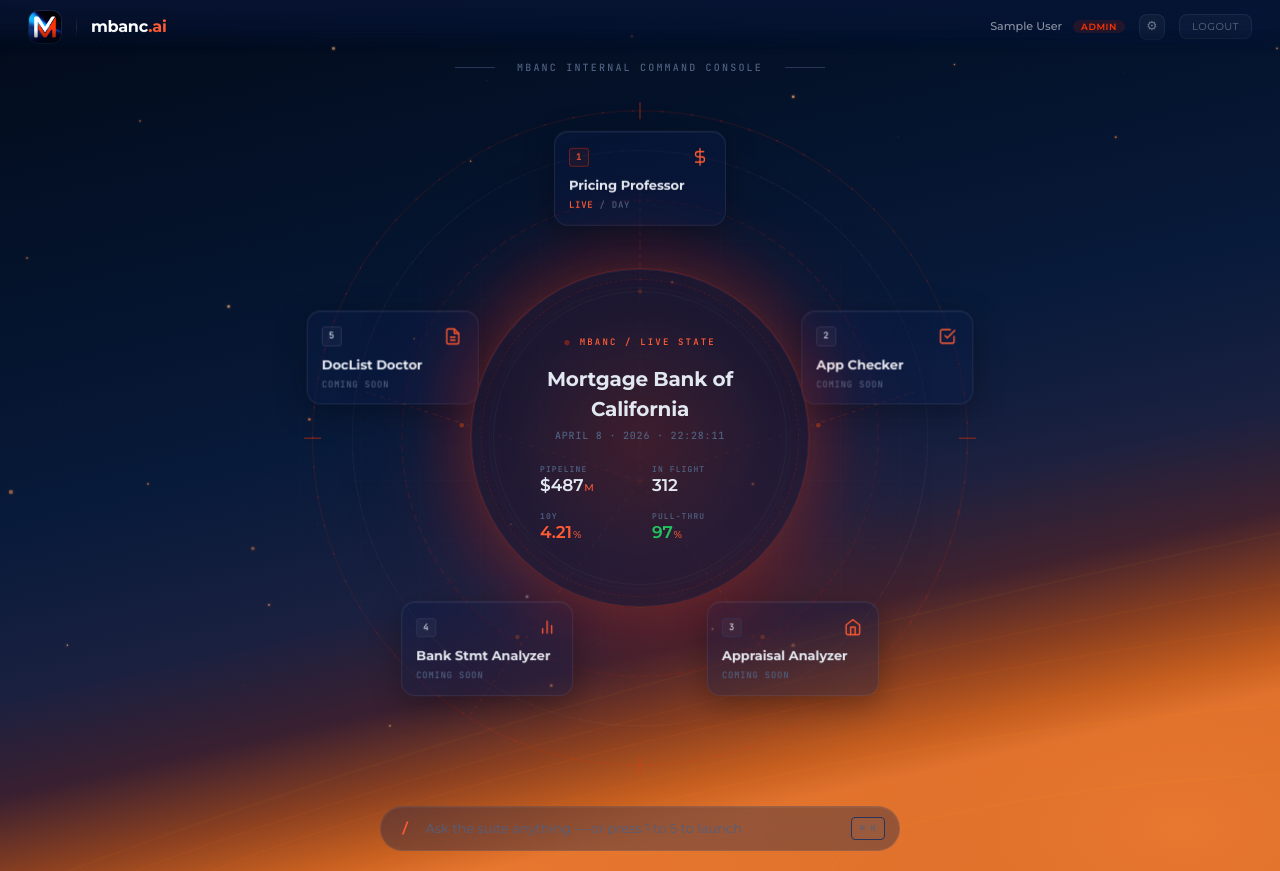
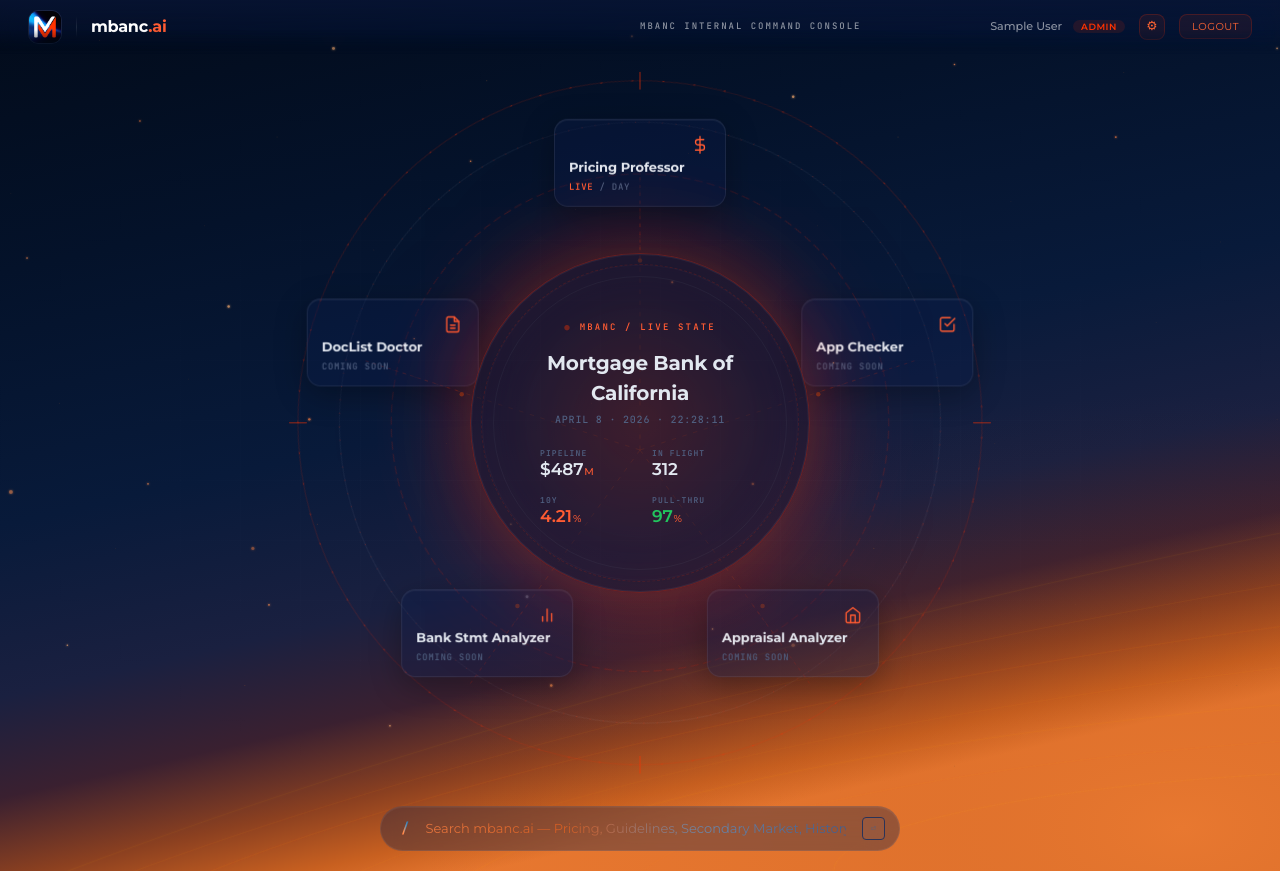
Before and after one commit to AhastingsMbanc/mbanc-ai-website, a Flask app: page / in a window 1280 px wide. Run offline with Flask 3, Linux system fonts and the light colour scheme; the visitor is signed in with stand-in values (Sample User, id 1).

Commit message:
console text in header, orange buttons, gradient search bar, no card numbers

```diff
--- a/templates/dashboard.html
+++ b/templates/dashboard.html
@@ -116,6 +116,18 @@
   }
   @keyframes navIn { from { opacity: 0; transform: translateX(-6px); } to { opacity: 1; transform: translateX(0); } }
 
+  .header-center {
+    position: absolute; left: 50%; transform: translateX(-50%);
+    font-family: "JetBrains Mono", monospace;
+    font-size: 9px;
+    color: rgba(255, 255, 255, 0.55);
+    text-transform: uppercase;
+    letter-spacing: 0.22em;
+    font-weight: 500;
+    opacity: 0; animation: navIn 0.5s 0.2s ease forwards;
+    pointer-events: none;
+  }
+
   .header-right {
     display: flex; align-items: center; gap: 14px;
     opacity: 0; animation: navIn 0.4s 0.3s ease forwards;
@@ -132,28 +144,30 @@
   .btn-settings {
     display: flex; align-items: center; justify-content: center;
     width: 26px; height: 26px; border-radius: 8px;
-    background: rgba(255, 255, 255, 0.04);
-    color: rgba(255, 255, 255, 0.4);
+    background: rgba(255, 51, 0, 0.08);
+    color: #ff6633;
     text-decoration: none; font-size: 0.9rem;
-    transition: all 0.25s; border: 1px solid rgba(255, 255, 255, 0.06);
+    transition: all 0.25s; border: 1px solid rgba(255, 51, 0, 0.2);
     cursor: pointer;
   }
   .btn-settings:hover {
-    background: rgba(255, 255, 255, 0.08);
-    color: #FF3300;
-    border-color: rgba(255, 51, 0, 0.3);
+    background: rgba(255, 51, 0, 0.15);
+    color: #ff4400;
+    border-color: rgba(255, 51, 0, 0.5);
+    box-shadow: 0 0 12px rgba(255, 51, 0, 0.15);
   }
   .btn-logout {
-    padding: 4px 12px; border: 1px solid rgba(255, 255, 255, 0.06);
-    border-radius: 8px; background: rgba(255, 255, 255, 0.03);
-    font-size: 0.72rem; cursor: pointer; color: rgba(255, 255, 255, 0.35);
+    padding: 4px 12px; border: 1px solid rgba(255, 51, 0, 0.2);
+    border-radius: 8px; background: rgba(255, 51, 0, 0.08);
+    font-size: 0.72rem; cursor: pointer; color: #ff6633;
     transition: all 0.25s; letter-spacing: 0.5px; text-transform: uppercase;
     text-decoration: none; font-family: inherit;
   }
   .btn-logout:hover {
-    background: rgba(255, 255, 255, 0.08);
-    border-color: rgba(255, 255, 255, 0.1);
-    color: rgba(255, 255, 255, 0.65);
+    background: rgba(255, 51, 0, 0.15);
+    border-color: rgba(255, 51, 0, 0.5);
+    color: #ff4400;
+    box-shadow: 0 0 12px rgba(255, 51, 0, 0.15);
   }
 
   /* ═══ CONSOLE ═══ */
@@ -169,29 +183,7 @@
     z-index: 2;
   }
 
-  .console-label {
-    font-family: "JetBrains Mono", monospace;
-    font-size: 10px;
-    color: var(--ink-3);
-    text-transform: uppercase;
-    letter-spacing: 0.22em;
-    margin-bottom: 16px;
-    display: flex;
-    align-items: center;
-    gap: 14px;
-    font-weight: 500;
-    opacity: 0;
-    animation: fadeIn 1s 0.2s forwards;
-    position: relative;
-    z-index: 30;
-  }
-  .console-label::before,
-  .console-label::after {
-    content: "";
-    width: 40px;
-    height: 1px;
-    background: var(--ink-4);
-  }
+  .console-label { display: none; }
   @keyframes fadeIn { to { opacity: 1; } }
 
   /* Ring container */
@@ -398,20 +390,10 @@
   .node-head {
     display: flex;
     align-items: center;
-    justify-content: space-between;
-    margin-bottom: 10px;
+    justify-content: flex-end;
+    margin-bottom: 4px;
   }
-  .node-key {
-    font-family: "JetBrains Mono", monospace;
-    font-size: 9px;
-    color: var(--red-2);
-    font-weight: 600;
-    padding: 2px 6px;
-    border: 1px solid rgba(255, 51, 0, 0.35);
-    border-radius: 3px;
-    background: rgba(255, 51, 0, 0.08);
-    letter-spacing: 0.04em;
-  }
+  .node-key { display: none; }
   .node-icon {
     width: 22px;
     height: 22px;
@@ -439,11 +421,7 @@
   }
   .node-stat b { color: var(--red-2); font-weight: 600; }
 
-  .node.soon .node-key {
-    color: var(--ink-2);
-    border-color: var(--ink-4);
-    background: rgba(232, 236, 245, 0.04);
-  }
+  .node.soon .node-key { display: none; }
 
   /* Spokes */
   .spokes {
@@ -473,7 +451,10 @@
   }
   .cmdbar .slash {
     font-family: "JetBrains Mono", monospace;
-    color: var(--red-2);
+    background: linear-gradient(90deg, #ff6633, #ff9050, #4a8ec0, #2a6090);
+    -webkit-background-clip: text;
+    -webkit-text-fill-color: transparent;
+    background-clip: text;
     font-size: 14px;
     font-weight: 600;
   }
@@ -486,8 +467,15 @@
     font-size: 13px;
     color: var(--ink);
     font-weight: 400;
+    caret-color: #ff6633;
   }
-  .cmdbar input::placeholder { color: var(--ink-3); }
+  .cmdbar input::placeholder {
+    background: linear-gradient(90deg, #ff8040, #e06020, #6090c0, #3060a0);
+    -webkit-background-clip: text;
+    -webkit-text-fill-color: transparent;
+    background-clip: text;
+    opacity: 0.8;
+  }
   .cmdbar .kbd {
     font-family: "JetBrains Mono", monospace;
     font-size: 9px;
@@ -804,6 +792,7 @@
     <div class="header-sep"></div>
     <h1 class="app-title"><span style="color: #ffffff;">mbanc</span><span style="color: var(--red-2);">.ai</span></h1>
   </div>
+  <div class="header-center">Mbanc Internal Command Console</div>
   <div class="header-right">
     <span class="user-info" id="hudUserInfo">
       {{ user.get('display_name', '') or ((user.get('first_name', '') + ' ' + user.get('last_name', '')) | trim) or 'Guest' }}
@@ -816,10 +805,6 @@
 
 <!-- ═══ CONSOLE ═══ -->
 <main class="console">
-
-  <div class="console-label">
-    &nbsp;Mbanc Internal Command Console&nbsp;
-  </div>
 
   <div class="ring-container">
 
@@ -969,12 +954,12 @@
 
   </div>
 
-  <!-- Command bar -->
-  <div class="cmdbar">
+  <!-- Search bar -->
+  <form class="cmdbar" id="siteSearch" autocomplete="off" onsubmit="return handleSearch(event)">
     <span class="slash">/</span>
-    <input type="text" placeholder="Ask the suite anything — or press 1 to 5 to launch" />
-    <span class="kbd">⌘ K</span>
-  </div>
+    <input type="text" id="searchInput" placeholder="Search mbanc.ai — Pricing, Guidelines, Secondary Market, History" />
+    <span class="kbd">⏎</span>
+  </form>
 
 </main>
 
@@ -983,6 +968,35 @@
 </footer>
 
 <script>
+  // ═══ SITE SEARCH ═══
+  const searchRoutes = {
+    'pricing': 'https://pricingprofessor.mbanc.ai/',
+    'price': 'https://pricingprofessor.mbanc.ai/',
+    'lock': 'https://pricingprofessor.mbanc.ai/',
+    'loan': 'https://pricingprofessor.mbanc.ai/',
+    'quote': 'https://pricingprofessor.mbanc.ai/',
+    'guidelines': 'https://pricingprofessor.mbanc.ai/guidelines',
+    'guideline': 'https://pricingprofessor.mbanc.ai/guidelines',
+    'secondary': 'https://pricingprofessor.mbanc.ai/secondary',
+    'secondary market': 'https://pricingprofessor.mbanc.ai/secondary',
+    'history': 'https://pricingprofessor.mbanc.ai/history',
+    'dashboard': 'https://mbanc.ai/',
+    'home': 'https://mbanc.ai/',
+    'settings': 'https://auth.mbanc.ai/settings',
+    'account': 'https://auth.mbanc.ai/settings',
+    'profile': 'https://auth.mbanc.ai/settings',
+  };
+  function handleSearch(e) {
+    e.preventDefault();
+    const q = document.getElementById('searchInput').value.trim().toLowerCase();
+    for (const [key, url] of Object.entries(searchRoutes)) {
+      if (q.includes(key)) { window.location.href = url; return false; }
+    }
+    // Default: go to pricing professor
+    if (q) window.location.href = 'https://pricingprofessor.mbanc.ai/';
+    return false;
+  }
+
   // ═══ DEFAULT CORE STATE ═══
   const defaultState = {
     title: '{{ brand.brand.full_name if brand and brand.brand else "Mortgage Bank of California" }}',
```
